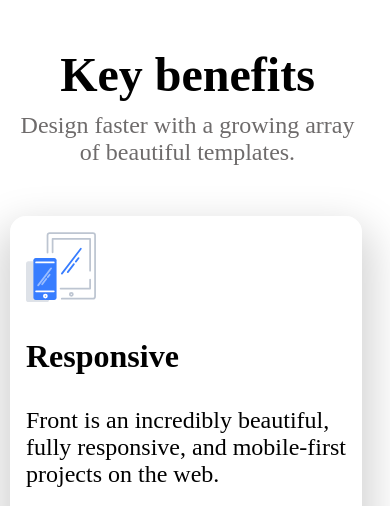
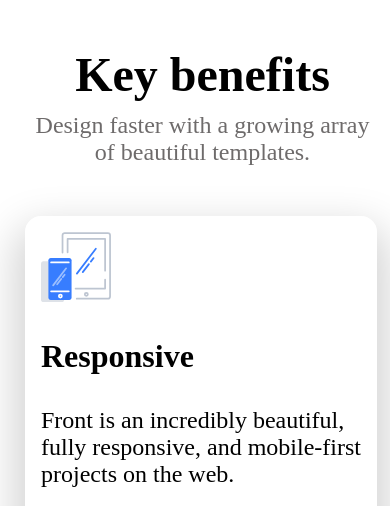
Before and after one commit to MURATOZTURK1773/Saas-Project, a plain HTML site: page index.html in a window 390 px wide. Shown: the part 913-1419 px from the top of the page. Drawn offline with Linux system fonts and the light colour scheme.

Commit message:
body margin

```diff
--- a/responsive.css
+++ b/responsive.css
@@ -308,66 +308,6 @@
     text-align: start;
   }
 }
-/**
-@media screen and ( max-width: 575px) {
-  [aria-controls="navbarDropdown"] {
-    display: block;
-  }
-
-  [aria-expanded="false"] ~ ul {
-    display: none;
-  }
-
-  [aria-expanded="true"] ~ ul {
-    display: flex;
-    flex-direction: column;
-    position: absolute;
-    width: 100px;
-    margin-left: -21px;
-    margin-top: -9px;
-  }
-
-  body {
-    max-width: 300px;
-    min-width: 370px;
-  }
-
-  .header .website-logo img { margin-right: 30px; }
-
-}
-**/
-
-
-
-
-
-
-
-
-
-
-
-
-
-
-
-
-
-
-
-
-
-
-
-
-
-
-
-
-
-
-
-
 
 @media screen and ( max-width: 575px) {
   [aria-controls="navbarDropdown"] {
@@ -390,7 +330,7 @@
   body {
     max-width: 375px;
     min-width: 375px;
-    margin: 0;
+    margin: 0 15px;
   }
 
   .header-container { padding-right: 0; }
```
